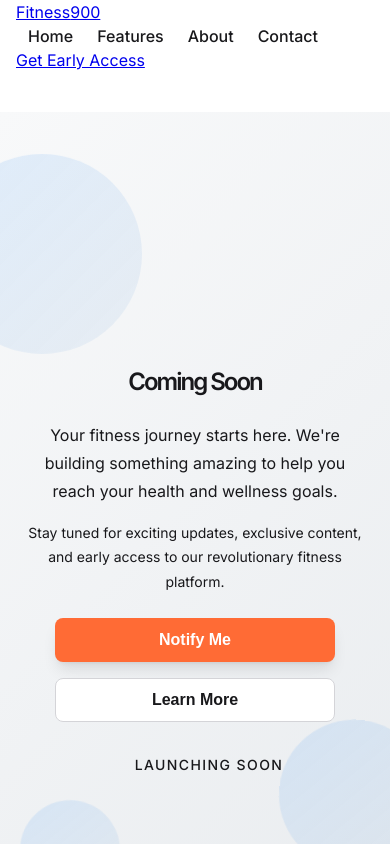
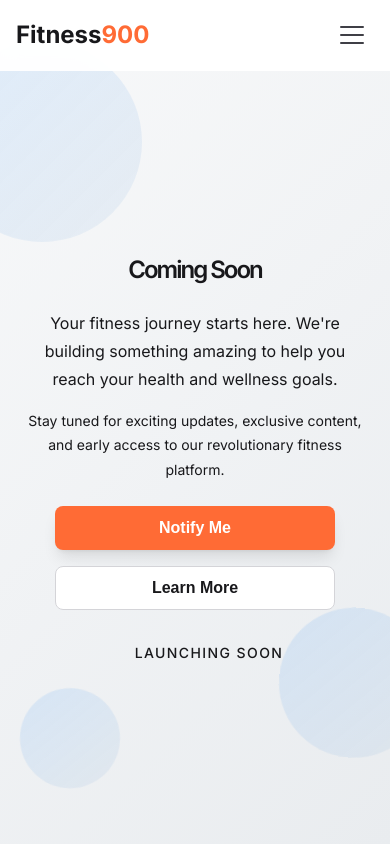
Before and after one commit to Muhammad-Anique/fitness900-placeholder, a Next.js app: page / in a window 390 px wide. Shown: the top 844 px of the page. Built offline with nearby package versions, Linux system fonts and the light colour scheme.

Commit message:
feat: add Navigation CSS module with responsive design and animations

```diff
--- a/src/components/Navigation.module.css
+++ b/src/components/Navigation.module.css
@@ -1,91 +1,112 @@
-/* Navigation Component Styles */
+/* ===================================
+   NAVIGATION STYLES
+   =================================== */
 
-.navigation {
+.nav {
   position: fixed;
   top: 0;
   left: 0;
   right: 0;
+  z-index: var(--z-40);
   background-color: rgba(255, 255, 255, 0.95);
   backdrop-filter: blur(10px);
   -webkit-backdrop-filter: blur(10px);
-  border-bottom: 1px solid var(--color-gray-200);
-  z-index: var(--z-fixed);
+  border-bottom: 1px solid transparent;
   transition: all var(--transition-normal);
 }
 
-.navContent {
+.nav.scrolled {
+  background-color: rgba(255, 255, 255, 0.98);
+  border-bottom-color: var(--gray-200);
+  box-shadow: var(--shadow-sm);
+}
+
+.navContainer {
   display: flex;
   align-items: center;
   justify-content: space-between;
-  height: 4rem;
-  padding: 0 var(--space-4);
+  height: 70px;
+  position: relative;
 }
 
-/* Brand/Logo */
-.brand {
-  flex-shrink: 0;
+/* ===================================
+   LOGO STYLES
+   =================================== */
+
+.logo {
+  text-decoration: none;
+  font-weight: var(--font-bold);
+  font-size: var(--text-2xl);
+  color: var(--gray-900);
+  transition: color var(--transition-fast);
+  z-index: var(--z-50);
+  position: relative;
 }
 
-.brandLink {
-  display: inline-flex;
-  align-items: center;
-  font-size: var(--text-xl);
-  font-weight: 700;
-  color: var(--color-gray-900);
-  text-decoration: none;
-  transition: color var(--transition-fast);
+.logo:hover {
+  color: var(--primary);
 }
 
-.brandLink:hover,
-.brandLink:focus {
-  color: var(--color-accent);
-  text-decoration: none;
+.logoText {
+  display: inline-block;
 }
 
-.brandText {
-  background: linear-gradient(135deg, var(--color-accent), var(--color-accent-hover));
-  background-clip: text;
-  -webkit-background-clip: text;
-  -webkit-text-fill-color: transparent;
-  font-weight: 800;
-  letter-spacing: -0.025em;
+.logoAccent {
+  color: var(--primary);
 }
 
-/* Desktop Navigation Links */
-.navLinks {
-  display: flex;
+.logo:focus-visible {
+  outline: 2px solid var(--primary);
+  outline-offset: 4px;
+  border-radius: var(--radius);
+}
+
+/* ===================================
+   DESKTOP NAVIGATION
+   =================================== */
+
+.desktopNav {
+  display: none;
   align-items: center;
   gap: var(--space-6);
 }
 
 .navLink {
+  text-decoration: none;
+  color: var(--gray-700);
+  font-weight: var(--font-medium);
+  font-size: var(--text-base);
+  padding: var(--space-2) var(--space-3);
+  border-radius: var(--radius);
+  transition: all var(--transition-fast);
   position: relative;
-  padding: var(--space-2) var(--space-3);
-  font-size: var(--text-base);
-  font-weight: 500;
-  color: var(--color-gray-700);
-  text-decoration: none;
-  border-radius: var(--radius-md);
-  transition: all var(--transition-fast);
+  min-height: 40px;
+  display: flex;
+  align-items: center;
 }
 
-.navLink:hover,
-.navLink:focus {
-  color: var(--color-accent);
-  background-color: var(--color-gray-50);
-  text-decoration: none;
+.navLink:hover {
+  color: var(--primary);
+  background-color: var(--primary-50);
 }
 
+.navLink:focus-visible {
+  outline: 2px solid var(--primary);
+  outline-offset: 2px;
+  color: var(--primary);
+}
+
+/* Active link indicator */
 .navLink::after {
   content: '';
   position: absolute;
-  bottom: 0;
+  bottom: -8px;
   left: 50%;
+  transform: translateX(-50%);
   width: 0;
   height: 2px;
-  background-color: var(--color-accent);
-  transition: all var(--transition-fast);
-  transform: translateX(-50%);
+  background-color: var(--primary);
+  transition: width var(--transition-fast);
 }
 
 .navLink:hover::after,
@@ -93,180 +114,348 @@
   width: 100%;
 }
 
-/* Mobile Menu Button */
-.menuButton {
+/* ===================================
+   CTA BUTTON STYLES
+   =================================== */
+
+.ctaContainer {
   display: none;
+}
+
+.ctaButton {
+  background-color: var(--primary);
+  color: white;
+  text-decoration: none;
+  font-weight: var(--font-medium);
+  font-size: var(--text-sm);
+  padding: var(--space-3) var(--space-5);
+  border-radius: var(--radius-lg);
+  transition: all var(--transition-fast);
+  min-height: 44px;
+  display: inline-flex;
   align-items: center;
   justify-content: center;
-  width: 2.5rem;
-  height: 2.5rem;
+  border: 2px solid var(--primary);
+}
+
+.ctaButton:hover {
+  background-color: var(--primary-dark);
+  border-color: var(--primary-dark);
+  transform: translateY(-1px);
+  box-shadow: var(--shadow-md);
+}
+
+.ctaButton:focus-visible {
+  outline: 2px solid var(--primary);
+  outline-offset: 2px;
+}
+
+.ctaButton:active {
+  transform: translateY(0);
+}
+
+/* ===================================
+   MOBILE MENU BUTTON
+   =================================== */
+
+.menuButton {
+  display: flex;
+  align-items: center;
+  justify-content: center;
+  width: 44px;
+  height: 44px;
+  background: none;
+  border: none;
+  cursor: pointer;
   padding: 0;
-  background: transparent;
-  border: none;
-  border-radius: var(--radius-md);
-  cursor: pointer;
+  z-index: var(--z-50);
+  position: relative;
+  border-radius: var(--radius);
   transition: background-color var(--transition-fast);
 }
 
-.menuButton:hover,
-.menuButton:focus {
-  background-color: var(--color-gray-100);
+.menuButton:hover {
+  background-color: var(--gray-100);
 }
 
-/* Hamburger Icon */
-.hamburger {
-  position: relative;
-  display: flex;
-  flex-direction: column;
-  width: 1.5rem;
-  height: 1.125rem;
+.menuButton:focus-visible {
+  outline: 2px solid var(--primary);
+  outline-offset: 2px;
 }
 
-.hamburgerLine {
-  width: 100%;
-  height: 2px;
-  background-color: var(--color-gray-700);
-  border-radius: 1px;
-  transition: all var(--transition-normal);
-  transform-origin: center;
+.menuButtonInner {
+  width: 24px;
+  height: 18px;
+  position: relative;
+  transform: rotate(0deg);
+  transition: var(--transition-normal);
 }
 
-.hamburgerLine:nth-child(1) {
-  margin-bottom: 0.375rem;
+.menuLine {
+  display: block;
+  position: absolute;
+  height: 2px;
+  width: 100%;
+  background: var(--gray-700);
+  border-radius: 2px;
+  opacity: 1;
+  left: 0;
+  transform: rotate(0deg);
+  transition: var(--transition-normal);
 }
 
-.hamburgerLine:nth-child(2) {
-  margin-bottom: 0.375rem;
+.menuLine:nth-child(1) {
+  top: 0px;
 }
 
-/* Hamburger Animation */
-.hamburgerOpen .hamburgerLine:nth-child(1) {
-  transform: rotate(45deg) translate(0.375rem, 0.375rem);
+.menuLine:nth-child(2) {
+  top: 8px;
 }
 
-.hamburgerOpen .hamburgerLine:nth-child(2) {
-  opacity: 0;
-  transform: scale(0);
+.menuLine:nth-child(3) {
+  top: 16px;
 }
 
-.hamburgerOpen .hamburgerLine:nth-child(3) {
-  transform: rotate(-45deg) translate(0.375rem, -0.375rem);
+/* Animated hamburger to X */
+.menuLine.menuLineActive:nth-child(1) {
+  top: 8px;
+  transform: rotate(135deg);
 }
 
-/* Mobile Menu */
+.menuLine.menuLineActive:nth-child(2) {
+  opacity: 0;
+  left: -60px;
+}
+
+.menuLine.menuLineActive:nth-child(3) {
+  top: 8px;
+  transform: rotate(-135deg);
+}
+
+/* ===================================
+   MOBILE MENU
+   =================================== */
+
 .mobileMenu {
-  position: absolute;
-  top: 100%;
+  position: fixed;
+  top: 70px;
   left: 0;
   right: 0;
-  background-color: var(--color-white);
-  border-bottom: 1px solid var(--color-gray-200);
-  box-shadow: var(--shadow-lg);
+  bottom: 0;
+  background-color: white;
+  z-index: var(--z-40);
   transform: translateY(-100%);
   opacity: 0;
   visibility: hidden;
   transition: all var(--transition-normal);
 }
 
-.mobileMenuOpen {
+.mobileMenu.mobileMenuOpen {
   transform: translateY(0);
   opacity: 1;
   visibility: visible;
 }
 
-.mobileNavLinks {
+.mobileMenuContent {
+  padding: var(--space-6) var(--space-4);
   display: flex;
   flex-direction: column;
-  padding: var(--space-4);
-  gap: var(--space-2);
+  gap: var(--space-4);
+  max-height: calc(100vh - 70px);
+  overflow-y: auto;
 }
 
 .mobileNavLink {
-  display: block;
-  padding: var(--space-3) var(--space-4);
-  font-size: var(--text-base);
-  font-weight: 500;
-  color: var(--color-gray-700);
   text-decoration: none;
-  border-radius: var(--radius-md);
+  color: var(--gray-700);
+  font-weight: var(--font-medium);
+  font-size: var(--text-lg);
+  padding: var(--space-4) var(--space-3);
+  border-radius: var(--radius-lg);
   transition: all var(--transition-fast);
+  min-height: 52px;
+  display: flex;
+  align-items: center;
+  border: 1px solid transparent;
 }
 
 .mobileNavLink:hover,
 .mobileNavLink:focus {
-  color: var(--color-accent);
-  background-color: var(--color-gray-50);
-  text-decoration: none;
+  color: var(--primary);
+  background-color: var(--primary-50);
+  border-color: var(--primary-200);
 }
 
-/* Responsive Design */
-@media (max-width: 768px) {
-  .navLinks {
+.mobileNavLink:focus-visible {
+  outline: 2px solid var(--primary);
+  outline-offset: 2px;
+}
+
+.mobileCta {
+  margin-top: var(--space-6);
+  padding-top: var(--space-6);
+  border-top: 1px solid var(--gray-200);
+}
+
+.mobileCtaButton {
+  background-color: var(--primary);
+  color: white;
+  text-decoration: none;
+  font-weight: var(--font-semibold);
+  font-size: var(--text-lg);
+  padding: var(--space-4) var(--space-6);
+  border-radius: var(--radius-xl);
+  transition: all var(--transition-fast);
+  min-height: 52px;
+  display: flex;
+  align-items: center;
+  justify-content: center;
+  border: 2px solid var(--primary);
+  width: 100%;
+}
+
+.mobileCtaButton:hover {
+  background-color: var(--primary-dark);
+  border-color: var(--primary-dark);
+  transform: translateY(-2px);
+  box-shadow: var(--shadow-lg);
+}
+
+.mobileCtaButton:focus-visible {
+  outline: 2px solid var(--primary);
+  outline-offset: 2px;
+}
+
+.mobileCtaButton:active {
+  transform: translateY(0);
+}
+
+/* ===================================
+   MENU OVERLAY
+   =================================== */
+
+.menuOverlay {
+  position: fixed;
+  top: 70px;
+  left: 0;
+  right: 0;
+  bottom: 0;
+  background-color: rgba(0, 0, 0, 0.3);
+  z-index: var(--z-30);
+  opacity: 0;
+  animation: fadeInOverlay var(--transition-normal) forwards;
+}
+
+@keyframes fadeInOverlay {
+  to {
+    opacity: 1;
+  }
+}
+
+/* ===================================
+   RESPONSIVE BREAKPOINTS
+   =================================== */
+
+/* Tablet and up */
+@media (min-width: 768px) {
+  .desktopNav {
+    display: flex;
+  }
+
+  .ctaContainer {
+    display: block;
+  }
+
+  .menuButton {
     display: none;
   }
 
-  .menuButton {
-    display: flex;
+  .mobileMenu {
+    display: none;
   }
 
-  .navContent {
-    padding: 0 var(--space-4);
+  .menuOverlay {
+    display: none;
   }
 }
 
-@media (max-width: 480px) {
-  .navContent {
-    padding: 0 var(--space-3);
+/* Large screens */
+@media (min-width: 1024px) {
+  .navContainer {
+    height: 80px;
   }
 
-  .brandText {
-    font-size: var(--text-lg);
+  .logo {
+    font-size: var(--text-3xl);
   }
 
-  .mobileNavLinks {
-    padding: var(--space-3);
+  .navLink {
+    font-size: var(--text-base);
+    padding: var(--space-3) var(--space-4);
+  }
+
+  .ctaButton {
+    font-size: var(--text-base);
+    padding: var(--space-3) var(--space-6);
   }
 }
 
-/* Dark mode support */
-@media (prefers-color-scheme: dark) {
-  .navigation {
-    background-color: rgba(26, 26, 26, 0.95);
-    border-bottom-color: var(--color-gray-700);
+/* ===================================
+   ACCESSIBILITY ENHANCEMENTS
+   =================================== */
+
+/* Reduce motion for users who prefer it */
+@media (prefers-reduced-motion: reduce) {
+  .nav,
+  .navLink,
+  .ctaButton,
+  .menuButton,
+  .menuLine,
+  .mobileMenu,
+  .mobileNavLink,
+  .mobileCtaButton {
+    transition: none;
   }
 
-  .mobileMenu {
-    background-color: var(--color-gray-900);
-    border-bottom-color: var(--color-gray-700);
+  .menuLine.menuLineActive:nth-child(1),
+  .menuLine.menuLineActive:nth-child(3) {
+    transition: none;
   }
 }
 
 /* High contrast mode */
 @media (prefers-contrast: high) {
-  .navigation {
-    background-color: var(--color-white);
-    backdrop-filter: none;
-    -webkit-backdrop-filter: none;
+  .nav {
+    background-color: white;
+    border-bottom: 2px solid black;
   }
 
-  .navLink::after {
-    height: 3px;
+  .navLink,
+  .mobileNavLink {
+    border: 1px solid transparent;
+  }
+
+  .navLink:hover,
+  .navLink:focus,
+  .mobileNavLink:hover,
+  .mobileNavLink:focus {
+    border-color: black;
+    background-color: yellow;
+    color: black;
   }
 }
 
-/* Reduced motion */
-@media (prefers-reduced-motion: reduce) {
-  .navigation,
-  .navLink,
-  .navLink::after,
-  .menuButton,
-  .hamburgerLine,
-  .mobileMenu,
-  .mobileNavLink {
-    transition: none;
-  }
-
-  .hamburgerOpen .hamburgerLine {
-    transition: none;
+/* Focus styles for keyboard navigation */
+@media (max-width: 767px) {
+  .mobileNavLink:focus-visible {
+    background-color: var(--primary-50);
+    color: var(--primary);
   }
 }
+
+/* Print styles */
+@media print {
+  .nav {
+    display: none;
+  }
+}
```
